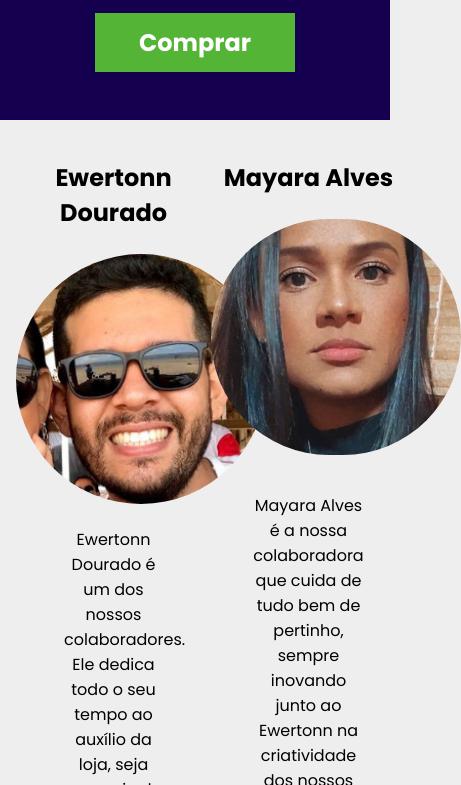
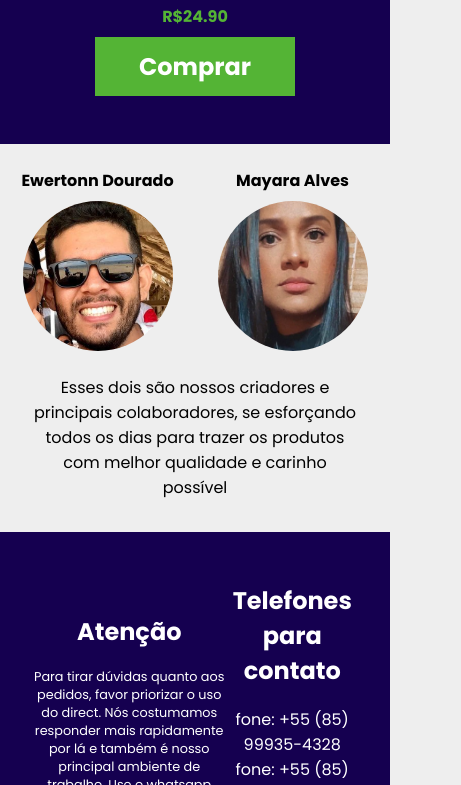
Before and after one commit to evaaldo/love-photos-website, a plain HTML site: page src/index.html in a window 390 px wide. Shown: the part 2253-3038 px from the top of the page, 461 px wide, since content can reach past the window. Drawn offline with nearby package versions, Linux system fonts and the light colour scheme.

Commit message:
Criação da versão mobile da aba de colaboradores

```diff
--- a/css/colaboradores.css
+++ b/css/colaboradores.css
@@ -1,4 +1,4 @@
-.colaboradores {
+.colaboradores__desktop {
     padding: 1em;
     display: flex;
     flex-direction: row;
@@ -31,3 +31,54 @@
 .texto-mayara {
     padding: 1.95em 2.5em;
 }
+
+.colaboradores__mobile {
+    display: none;
+}
+
+@media screen and (max-width: 1024px) {
+
+    .colaboradores__mobile {
+        display: flex;
+        flex-direction: column;
+        justify-content: center;
+        align-items: center;
+    }
+
+    .colaboradores__mobile-caixa {
+        display: flex;
+    }
+
+    .colaboradores__desktop {
+        display: none;
+    }
+
+    .colaborador__titulo__mobile {
+        text-align: center;
+        font-weight: 700;
+        padding: .5em 0;
+    }
+
+    .colaborador__img__mobile {
+        width: 150px;
+        height: 150px;
+        border-radius: 150px;
+    }
+
+    .colaborador-1__mobile,
+    .colaborador-2__mobile {
+        width: 50vw;
+        display: flex;
+        justify-content: center;
+        align-items: center;
+        flex-direction: column;
+        padding: 1em 0;
+    }
+
+    .colaborador__texto__mobile {
+        text-align: center;
+        padding: .5em 2em;
+        padding-bottom: 2em;
+    }
+
+}
--- a/css/mostruario.css
+++ b/css/mostruario.css
@@ -104,7 +104,7 @@
         font-weight: 700;
         color: var(--laranja-escuro);
         text-align: center;
-        padding-top: .5em;
+        padding-top: 1.5em;
     }
 
     .mostruario__desktop {
--- a/src/index.html
+++ b/src/index.html
@@ -414,6 +414,7 @@
         </div>
     </section>
     <section id="colaboradores" class="colaboradores">
+        <div class="colaboradores__desktop">
             <div class="colaborador-1">
                 <h1 class="colaborador__titulo">Ewertonn Dourado</h1>
                 <img class="colaborador__img" src="/img/ewertonn.png" alt="Ewertonn Dourado">
@@ -423,6 +424,20 @@
                 <h1 class="colaborador__titulo">Mayara Alves</h1>
                 <img class="colaborador__img" src="/img/mayara.png" alt="Mayara Alves">
                 <p class="colaborador__texto texto-mayara">Mayara Alves é a nossa colaboradora que cuida de tudo bem de pertinho, sempre inovando junto ao Ewertonn na criatividade dos nossos serviços e também cuidando bastante das redes sociais.</p>
+            </div>
+        </div>
+        <div class="colaboradores__mobile">
+            <div class="colaboradores__mobile-caixa">
+                <div class="colaborador-1__mobile">
+                    <h4 class="colaborador__titulo__mobile">Ewertonn Dourado</h4>
+                    <img class="colaborador__img__mobile" src="/img/ewertonn.png" alt="Ewertonn Dourado">
+                </div>
+                <div class="colaborador-2__mobile">
+                    <h4 class="colaborador__titulo__mobile">Mayara Alves</h4>
+                    <img class="colaborador__img__mobile" src="/img/mayara.png" alt="Mayara Alves">
+                </div>
+            </div>
+            <p class="colaborador__texto__mobile">Esses dois são nossos criadores e principais colaboradores, se esforçando todos os dias para trazer os produtos com melhor qualidade e carinho possível</p>
         </div>
     </section>
     <section id="contato" class="contato">
```
Lines whose indentation alone changed are shown as unchanged.
